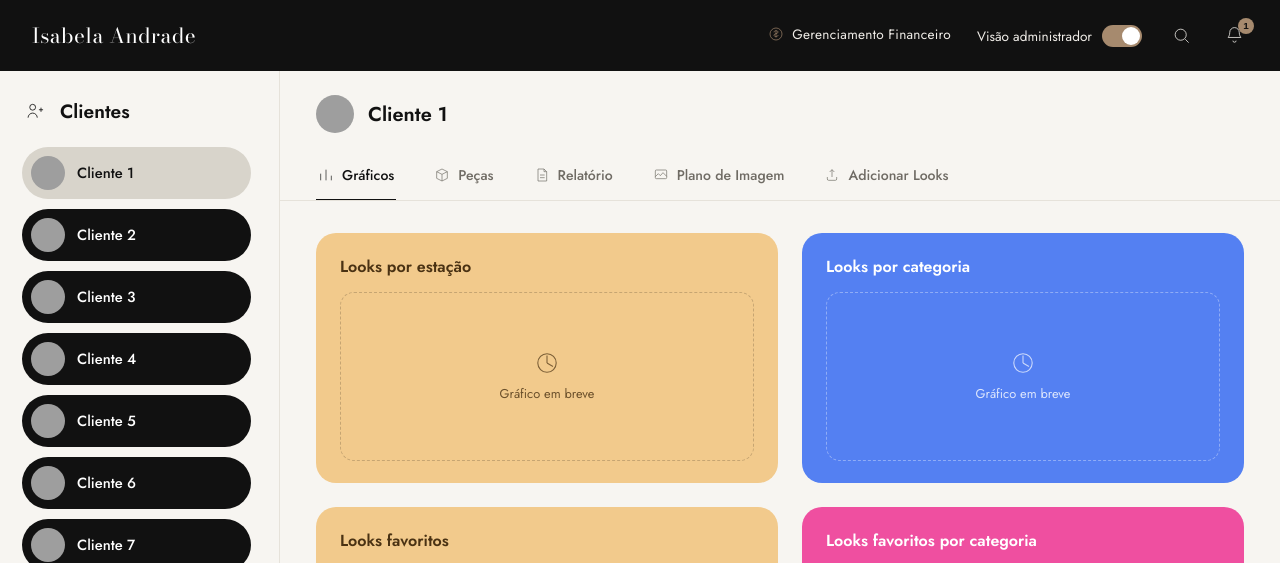
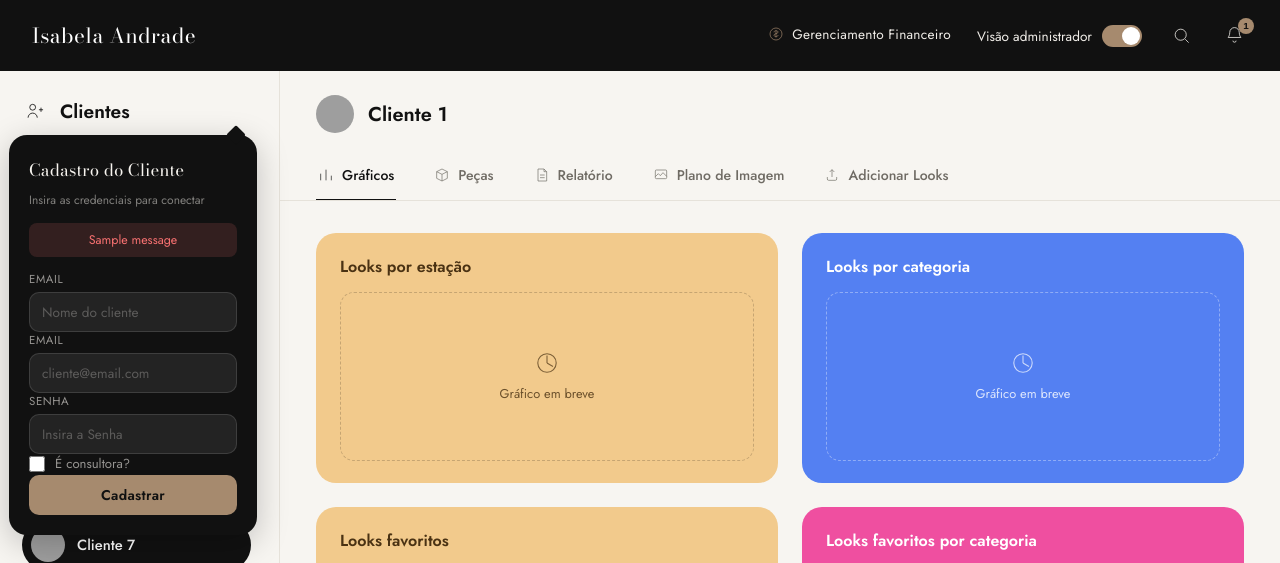
Before and after one commit to murilohgsa/SistemaConsultora, a Flask app: template templates/gerenciamento.html in a window 1280 px wide. Shown: the top 563 px of the page. Run offline with Flask 3, Linux system fonts and the light colour scheme; the template is opened without the code that fills it, so the values that code supplies are empty; one stand-in notice (Sample message) is shown; parts of the project's set-up code (start-up, migrations or seed data) failed here and were passed over; grey boxes are pictures that could not be loaded.

Commit message:
melhorando o cadastro e adicionando o nome para cadastrar

```diff
--- a/app.py
+++ b/app.py
@@ -7,11 +7,13 @@ from supabase import create_client, Client
 load_dotenv()
 SUPABASE_URL = os.getenv("SUPABASE_URL")
 SUPABASE_KEY = os.getenv("SUPABASE_KEY")
+SUPABASE_SERVICE_KEY = os.getenv("SUPABASE_SERVICE_KEY")
 
 if not SUPABASE_URL or not SUPABASE_KEY:
     raise RuntimeError("Configure SUPABASE_URL e SUPABASE_KEY no arquivo .env")
 
 supabase: Client = create_client(SUPABASE_URL, SUPABASE_KEY)
+supabase_admin: Client = create_client(SUPABASE_URL, SUPABASE_SERVICE_KEY)
 
 # --- 2. Configuração do Flask ---
 app = Flask(__name__)
@@ -34,6 +36,7 @@ def login():
             flash("Informe email e senha.")
             return render_template("login.html"), 400
 
+
         try:
             # 1. Autentica no Supabase
             resposta_auth = supabase.auth.sign_in_with_password({
@@ -42,9 +45,21 @@ def login():
             })
             usuario_id = resposta_auth.user.id
 
-            # O perfil é opcional para autenticar. A tabela USUARIOS possui
-            # RLS e pode ser preenchida depois por uma operação administrativa.
+            resposta_banco = (supabase.table("usuario")
+                              .select("id_usuario, email, nome, is_consultora")
+                              .eq("email", email)
+                              .execute())
+
+            if not resposta_banco.data:
+                flash("Usuário não tem perfil configurado no banco.")
+                return render_template("login.html"), 403
+
+            dados_usuario = resposta_banco.data[0]
+            is_consultora = dados_usuario.get("is_consultora", False)
+
             session["user_id"] = usuario_id
+            if is_consultora:
+                return redirect(url_for("gerenciamento"))
             return redirect(url_for("feed"))
 
         except Exception as e:
@@ -56,7 +71,6 @@ def login():
                 flash("Email ou senha incorretos.")
             return render_template("login.html"), 401
 
-    # Quando acessado via GET, mostra a página
     return render_template("login.html")
 
 
@@ -68,7 +82,7 @@ def gerenciamento():
     if "user_id" not in session:
         return redirect(url_for("login"))
 
-    return "<h1>Área de Consultoria / Gerenciamento </h1><a href='/logout'>Sair</a>"
+    return render_template("gerenciamento.html")
 
 @app.route("/feed")
 def feed():
@@ -91,19 +105,31 @@ def logout():
 def cadastrar():
     if "user_id" not in session:
         return redirect(url_for("login"))
+    nome = request.form.get("nome", "").strip()
     email = request.form.get("email", "").strip()
     senha = request.form.get("senha", "")
+    is_consultora = request.form.get("is_consultora") == "true"
 
-    if not email or not senha:
-        flash("Preencha email e senha.")
+    if not email or not senha or not nome:
+        flash("Preencha todos os campos.")
         return redirect(url_for("gerenciamento"))
 
     try:
-        supabase.auth.admin.create_user({
+        resposta = supabase_admin.auth.admin.create_user({
             "email": email,
             "password": senha,
             "email_confirm": True
         })
+
+        usuario_id = resposta.user.id
+
+        supabase_admin.table("usuario").insert({
+            "auth_user_id":usuario_id,
+            "email":email,
+            "nome": nome,
+            "is_consultora": is_consultora
+        }).execute()
+
         flash("Cliente cadstrado com sucesso!")
     except Exception as e:
         app.logger.exception("Erro ao cadastrar cliente")
--- a/static/gerenciamento.css
+++ b/static/gerenciamento.css
@@ -548,14 +548,44 @@
 .campoCadastro input::placeholder { color: rgba(240,237,232,0.28); }
 .campoCadastro input:focus { border-color: var(--accent); }
 
-.msgErro {
-  font-size: 0.72rem;
-  color: #f87171;
-  min-height: 16px;
-  display: none;
+.campoCheck {
+  flex-direction: row;
+  align-items: center;
+  gap: 10px;
 }
 
-.msgErro.visivel { display: block; }
+.campoCheck input[type="checkbox"] {
+  width: 16px;
+  height: 16px;
+  accent-color: var(--accent);
+  cursor: pointer;
+  flex: none;
+}
+
+.campoCheck label {
+  font-size: 0.82rem;
+  text-transform: none;
+  letter-spacing: 0;
+  cursor: pointer;
+}
+
+.msgRetorno {
+  font-family: 'Jost', sans-serif;
+  font-size: 0.78rem;
+  padding: 8px 12px;
+  border-radius: 8px;
+  text-align: center;
+}
+
+.msgRetorno.sucesso {
+  background: rgba(74, 222, 128, 0.15);
+  color: #4ade80;
+}
+
+.msgRetorno.erro {
+  background: rgba(248, 113, 113, 0.15);
+  color: #f87171;
+}
 
 .botaoCadastrar {
   width: 100%;
--- a/static/gerenciamento.js
+++ b/static/gerenciamento.js
@@ -15,10 +15,21 @@ function abrirBalao(){
 }
 function fecharBalao(){
   balao.classList.remove('aberto');
-  btnAbrirLogin.setAttribute('aria-expanded', false)
+  btnAbrirLogin.setAttribute('aria-expanded', false);
+
+  const msgRetorno = balao.querySelector('.msgRetorno');
+  if (msgRetorno) msgRetorno.remove();
+
+  balao.querySelectorAll('input[type="email"], input[type=password], input[type="text"]')
+    .forEach(input => input.value = '');
 }
 function iniciarBalao(){
   // abrir/fechar
+
+  const temMensagem = balao.querySelector('.msgRetorno');
+  if(temMensagem){
+    abrirBalao();
+  }
   btnAbrirLogin.addEventListener('click', (e) =>{
     e.stopPropagation();
     balao.classList.contains('aberto') ? fecharBalao() : abrirBalao();
--- a/templates/gerenciamento.html
+++ b/templates/gerenciamento.html
@@ -53,25 +53,46 @@
           </button>
           <h2>Clientes</h2>
         </div>
-
+        <!--Cadastro clientes-->
         <div class="balaoLogin" id="balaoLogin" role="dialog" aria-label="Acesso do cliente">
           <p class="balaoTitulo">Cadastro do Cliente</p>
           <p class="balaoSubtitulo">Insira as credenciais para conectar</p>
-        <form action="POST" action="/cadastrar">
-          <div class="campoCadastro">
-            <label for="email">Email</label>
-            <input type="email" id="email" placeholder="cliente@email.com" autocomplete="email">
-          </div>
+          {% with mensagens = get_flashed_messages() %}
+            {% if mensagens %}
+              {% for msg in mensagens%}
+                <p class="msgRetorno {{ 'sucesso' if 'sucesso' in msg.lower() else 'erro' }}">
+                  {{ msg }}
+                </p>
+              {% endfor %}
+          {% endif %}
+        {% endwith %}
 
-          <div class="campoCadastro">
-            <label for="senha">Senha</label>
-            <input type="password" id="senha" placeholder="Insira a Senha" autocomplete="current-password">
-          </div>
+          <form method="POST" action="/cadastrar">
 
-          <p class="msgErro" id="msgErro" role="alert"></p>
+            <div class="campoCadastro">
+              <label for="nome">Email</label>
+              <input type="text" id="nome" name="nome" placeholder="Nome do cliente" required>
+            </div>
 
-          <button class="botaoCadastrar" id="btnCadastrar" type="button">Cadastrar</button>
-        </form>
+            <div class="campoCadastro">
+              <label for="email">Email</label>
+              <input type="email" id="email" name="email" placeholder="cliente@email.com" autocomplete="email">
+            </div>
+
+
+
+            <div class="campoCadastro">
+              <label for="senha">Senha</label>
+              <input type="password" id="senha" name="senha" placeholder="Insira a Senha" autocomplete="current-password">
+            </div>
+
+            <div class="campoCadastro campoCheck">
+              <input type="checkbox" id="is_consultora" name="is_consultora" value="true">
+              <label for="is_consultora">É consultora?</label>
+            </div>
+
+            <button class="botaoCadastrar" id="btnCadastrar" type="submit">Cadastrar</button>
+          </form>
         </div>
       </div>
 
--- a/templates/login.html
+++ b/templates/login.html
@@ -60,5 +60,4 @@
   </main>
 
 </body>
-<script src="script.js"></script>
 </html>
```
